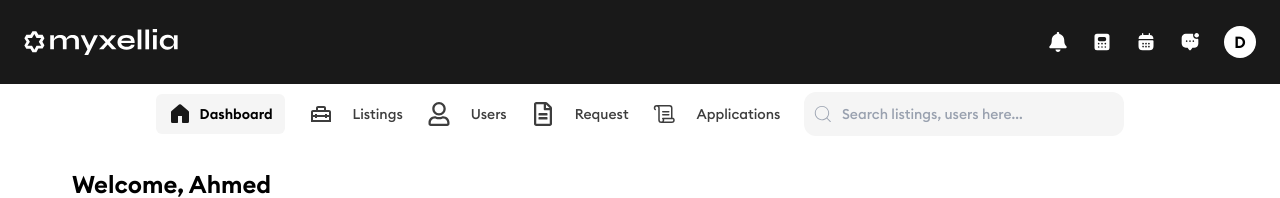
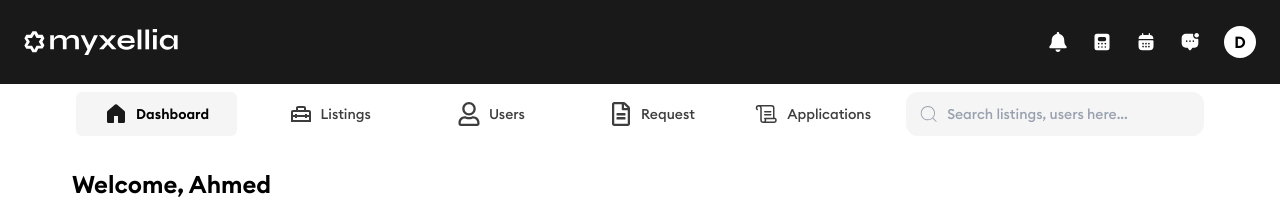
Before and after one commit to Arinze-Obieze/myxellia, a Next.js app: page / in a window 1280 px wide. Shown: the top 198 px of the page. Built offline with nearby package versions, Linux system fonts and the light colour scheme.

Commit message:
fixed nav layout

```diff
--- a/components/Nav.jsx
+++ b/components/Nav.jsx
@@ -1,41 +1,45 @@
-import {   FaRegUser, FaRegFileAlt } from "react-icons/fa";
+import { FaRegUser, FaRegFileAlt } from "react-icons/fa";
 import { GoHomeFill } from "react-icons/go";
 import { PiScroll } from "react-icons/pi";
 import { CiSearch } from "react-icons/ci";
 import { MdOutlineHomeRepairService } from "react-icons/md";
+
 export default function NavBar() {
   return (
-    <nav className="w-full bg-white  flex items-center justify-evenly px-6 py-2">
-      {/* Menu Items */}
-      <div className="flex items-center space-x-6">
-        <div className="flex items-center space-x-2 bg-secondary-bg rounded-md px-3 py-2 cursor-pointer">
-          <GoHomeFill className="w-6 h-6  text-secondary" />
+    <nav className="w-full bg-white flex items-center px-19 py-2">
+      <div className="flex w-full gap-6">
+        {/* Dashboard */}
+        <div className="flex items-center justify-center flex-1  space-x-2 bg-secondary-bg rounded-md px-3 py-2 cursor-pointer">
+          <GoHomeFill className="w-6 h-6 text-secondary" />
           <span className="font-semibold text-sm">Dashboard</span>
         </div>
 
-        <div className="flex items-center space-x-5  text-text cursor-pointer ">
+        {/* Listings */}
+        <div className="flex items-center justify-center flex-1  space-x-2 text-text cursor-pointer">
           <MdOutlineHomeRepairService className="w-6 h-6" />
           <span className="text-sm">Listings</span>
         </div>
 
-        <div className="flex items-center space-x-5 text-text cursor-pointer ">
+        {/* Users */}
+        <div className="flex items-center justify-center flex-1  space-x-2 text-text cursor-pointer">
           <FaRegUser className="w-6 h-6" />
           <span className="text-sm">Users</span>
         </div>
 
-        <div className="flex items-center space-x-5 text-text cursor-pointer ">
+        {/* Request */}
+        <div className="flex items-center justify-center flex-1  space-x-2 text-text cursor-pointer">
           <FaRegFileAlt className="w-6 h-6" />
           <span className="text-sm">Request</span>
         </div>
 
-        <div className="flex items-center space-x-5 text-text cursor-pointer ">
+        {/* Applications */}
+        <div className="flex items-center justify-center flex-1  space-x-2 text-text cursor-pointer">
           <PiScroll className="w-6 h-6" />
           <span className="text-sm">Applications</span>
         </div>
-      {/* </div> */}
 
-      {/* Search Bar */}
-      <div className="flex items-center pr-3 bg-secondary-bg px-2 py-1 rounded-xl w-80 h-11 ">
+        {/* Search Bar → takes 2x space */}
+        <div className="flex items-center flex-[2] bg-secondary-bg px-3 py-1 rounded-xl h-11">
           <CiSearch className="text-gray-400 w-6 h-6 mr-2" />
           <input
             type="text"
```
Lines whose indentation alone changed are shown as unchanged.
